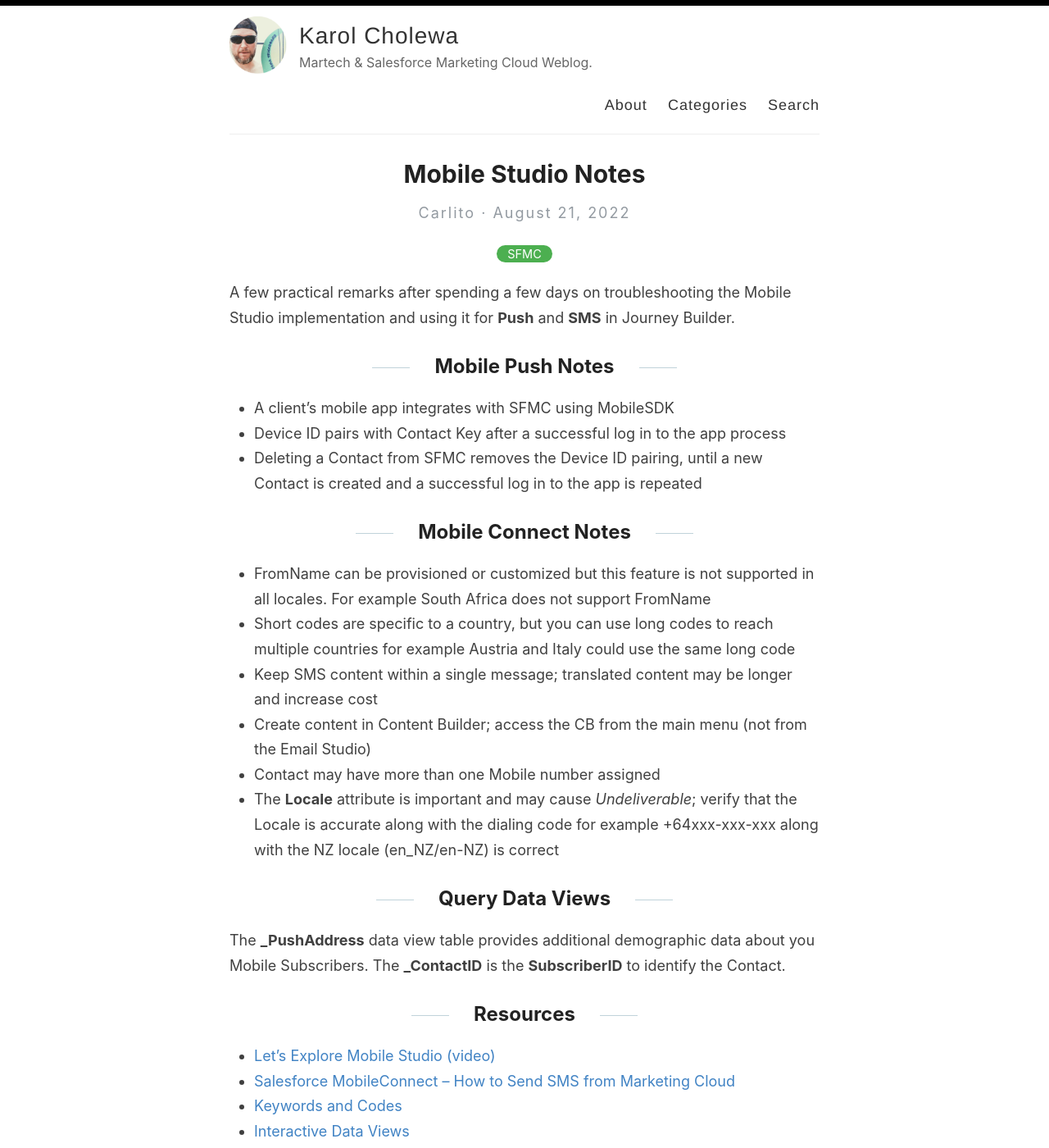
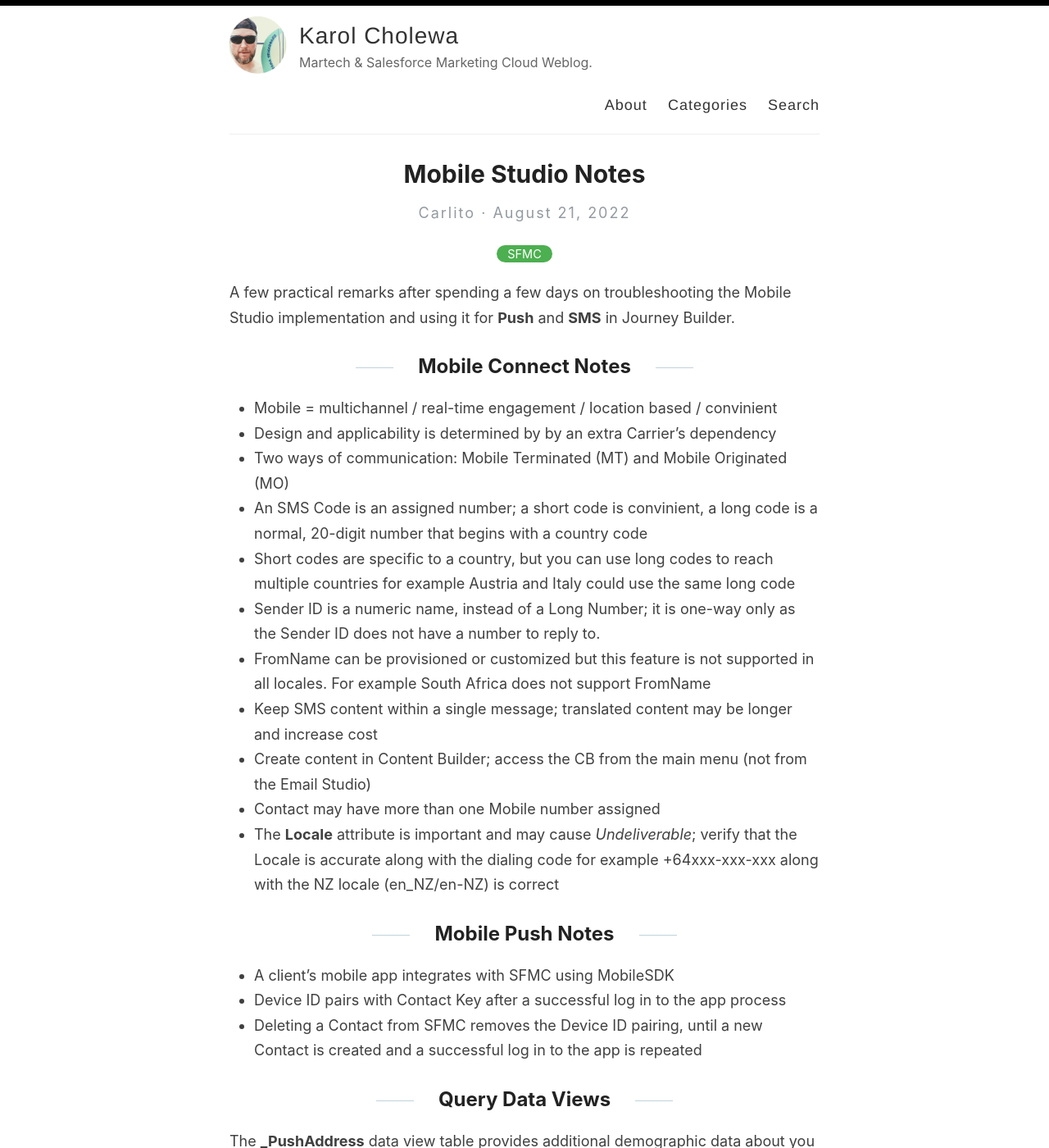
Before and after one commit to karolcholewa/blog, a Jekyll site: the page built from _posts/2022-08-21-mobile-studio-notes.md, in a window 1280 px wide and 1400 px high. Shown: the whole window at 82% size. Built offline with Jekyll 4.4.1, drawn with Linux system fonts in a browser that asks for light colours.

Commit message:
posts updated

```diff
--- a/_posts/2022-08-21-mobile-studio-notes.md
+++ b/_posts/2022-08-21-mobile-studio-notes.md
@@ -6,18 +6,23 @@ categories: [SFMC]
 
 A few practical remarks after spending a few days on troubleshooting the Mobile Studio implementation and using it for **Push** and **SMS** in Journey Builder.
 
+## Mobile Connect Notes
+*   Mobile = multichannel / real-time engagement / location based / convinient
+*   Design and applicability is determined by by an extra Carrier's dependency
+*   Two ways of communication: Mobile Terminated (MT) and Mobile Originated (MO)
+*   An SMS Code is an assigned number; a short code is convinient, a long code is a normal, 20-digit number that begins with a country code
+*   Short codes are specific to a country, but you can use long codes to reach multiple countries for example Austria and Italy could use the same long code
+*   Sender ID is a numeric name, instead of a Long Number; it is one-way only as the Sender ID does not have a number to reply to.
+*   FromName can be provisioned or customized but this feature is not supported in all locales. For example South Africa does not support FromName
+*   Keep SMS content within a single message; translated content may be longer and increase cost
+*   Create content in Content Builder; access the CB from the main menu (not from the Email Studio)
+*   Contact may have more than one Mobile number assigned
+*   The **Locale** attribute is important and may cause *Undeliverable*; verify that the Locale is accurate along with the dialing code for example +64xxx-xxx-xxx along with the NZ locale (en_NZ/en-NZ) is correct
+
 ## Mobile Push Notes
 *   A client's mobile app integrates with SFMC using MobileSDK
 *   Device ID pairs with Contact Key after a successful log in to the app process
 *   Deleting a Contact from SFMC removes the Device ID pairing, until a new Contact is created and a successful log in to the app is repeated
-
-## Mobile Connect Notes
-*   FromName can be provisioned or customized but this feature is not supported in all locales. For example South Africa does not support FromName
-*   Short codes are specific to a country, but you can use long codes to reach multiple countries for example Austria and Italy could use the same long code
-*   Keep SMS content within a single message; translated content may be longer and increase cost
-*   Create content in Content Builder; access the CB from the main menu (not from the Email Studio)
-*   Contact may have more than one Mobile number assigned
-*   The **Locale** attribute is important and may cause *Undeliverable*; verify that the Locale is accurate along with the dialing code for example +64xxx-xxx-xxx along with the NZ locale (en_NZ/en-NZ) is correct
 
 ##  Query Data Views
 The **_PushAddress** data view table provides additional demographic data about you Mobile Subscribers. The **_ContactID** is the **SubscriberID** to identify the Contact.
```
Also changed, not shown: _sandbox/2023-03-10-accessible-button.md (added, +7 -0 lines), _sandbox/2023-04-10-query-with-max.md (added, +14 -0 lines).
